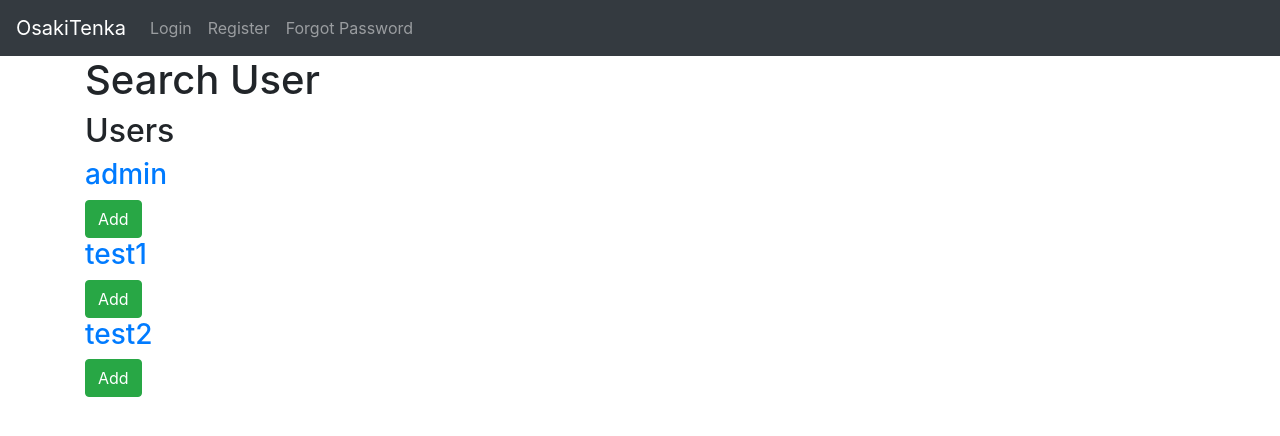
After one commit to mxu000/CSC322_Project, a Django app: template Test1/site1/accounts/templates/accounts/search_user.html in a window 1280 px wide. The commit adds this page. Shown: the top 436 px of the page. Run offline with Django 3.2, Linux system fonts and the light colour scheme; data comes from the database, SQL or seed files in the repository; the template is opened without the code that fills it: values that come from a table or form of the project are taken from there, most other values are stand-ins (such as "Sample title", 1, 10 or a date in 2020); some libraries are stand-ins or nearby versions.

Commit message:
Add files via upload

```diff
--- a/Test1/site1/accounts/templates/accounts/friend_list.html
+++ b/Test1/site1/accounts/templates/accounts/friend_list.html
@@ -7,11 +7,16 @@
 
 {% block body %}
 <div class="container">
+	<a href= "{% url 'search_user' %}">
+		<h1>Click Here To Search For User</h1>
+	</a>
 	<h2>Friends</h2>
 		{% for friend in friends %}
 			<a href="{% url 'view_profile_with_pk' pk=friend.pk %}">
 				<h3>{{ friend.username }}</h3>
 			</a>
+			<button type="button" class="btn btn-Success">Discount</button>
+			<button type="button" class="btn btn-Primary">Message</button>
 			<a href="{% url 'change_friend' operation='remove' pk=friend.pk %}">
 				<button type="button" class="btn btn-danger">Remove</button>
 			</a>
--- /dev/null
+++ b/Test1/site1/accounts/templates/accounts/search_user.html
@@ -0,0 +1,31 @@
+{% extends 'base.html' %}
+
+<h1>Home</h1>
+{% block head %}
+<title>OsakiTenka</title>
+{% endblock %}
+
+{% block body %}
+<div class="container">
+	<h1>Search User</h1>
+	{% if user.is_authenticated %}
+		<form method="post">
+		{% csrf_token%}
+		{{ form.post }}
+		<br>
+		<button type="submit">Search</button>
+		</form>
+	{% endif %}
+	<h2>Users</h2>
+		{% for user in users %}
+			{% if user not in friends%}
+			<a href="{% url 'view_profile_with_pk' pk=user.pk %}">
+				<h3>{{ user.username }}</h3>
+			</a>
+			<a href="{% url 'change_friend' operation='add' pk=user.pk %}">
+				<button type="button" class="btn btn-success">Add</button>
+			</a>
+			{% endif %}
+		{% endfor %}
+</div>
+{% endblock %}
--- a/Test1/site1/accounts/urls.py
+++ b/Test1/site1/accounts/urls.py
@@ -28,5 +28,6 @@ urlpatterns = [
 		PasswordResetCompleteView.as_view(template_name= 'accounts/reset_password_complete.html'), name='password_reset_complete'),
 	path('reset-password/confirm/NA/set-password/',
 		PasswordResetConfirmView.as_view(template_name= 'accounts/reset_password_confirm.html'), name='set_password'),
-	path('friendlist' , views.friend_list, name='friend_list'),
+	path('friendlist/' , views.friend_list, name='friend_list'),
+	path('search-user/', views.search_user, name='search_user'),
 ]
```
Also changed, not shown: Test1/site1/accounts/forms.py (+16 -0 lines), Test1/site1/accounts/views.py (+21 -6 lines).
